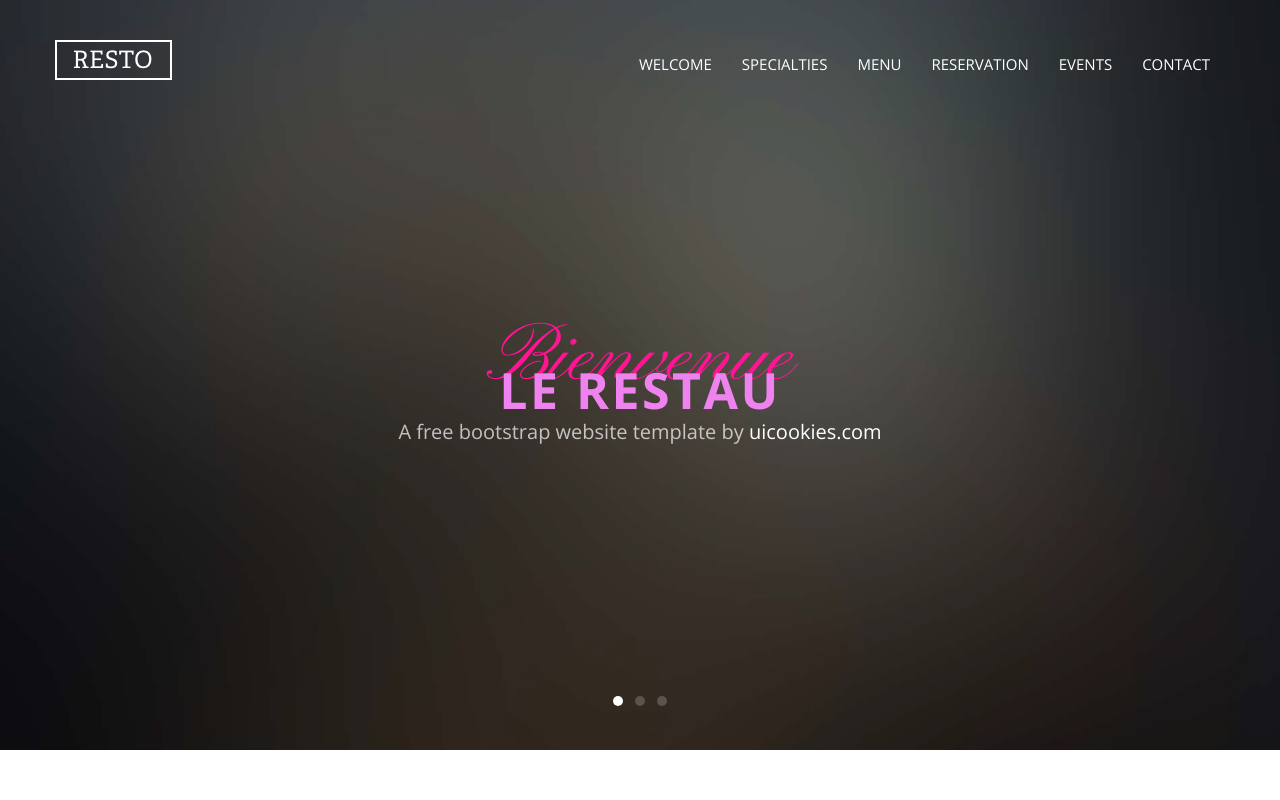
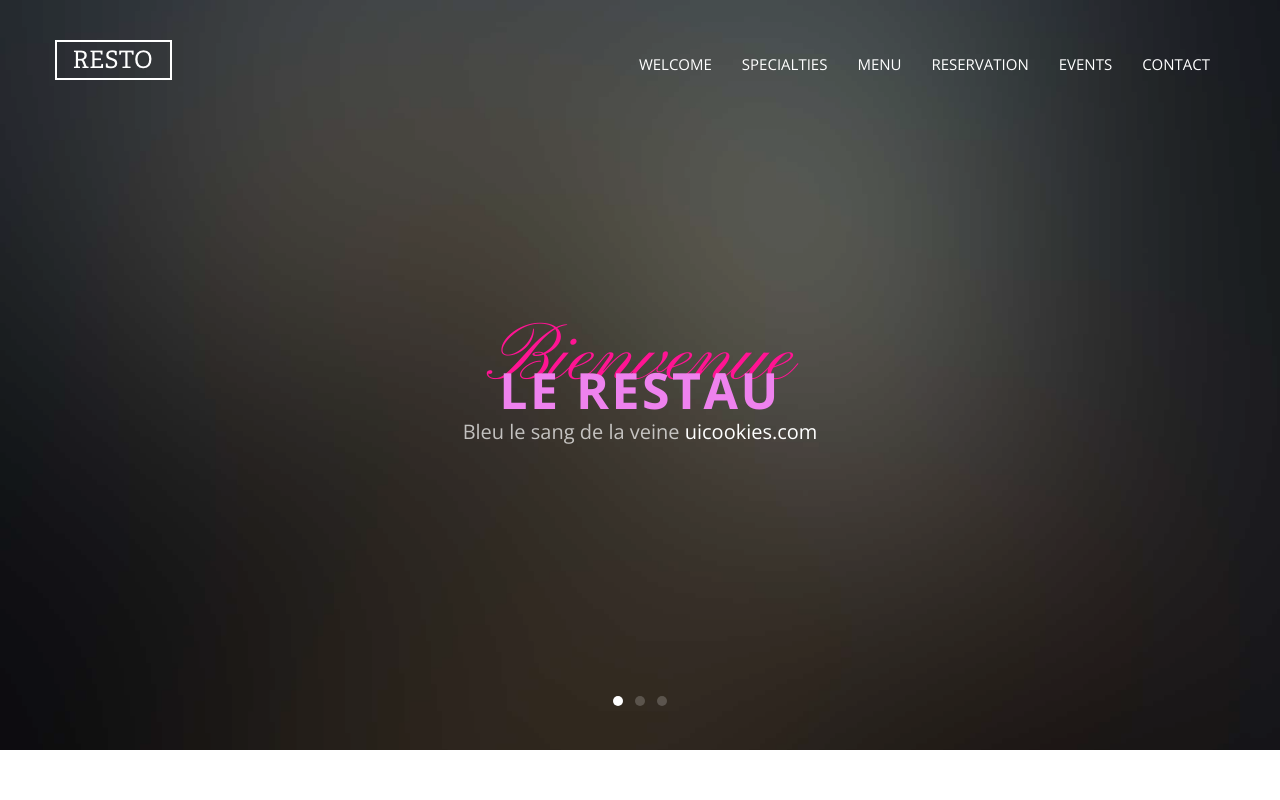
Before and after one commit to elisarenard/SiteResto, a website: page resto/index.html in a window 1280 px wide. Shown: the top 800 px of the page. Drawn offline with nearby package versions, Linux system fonts and the light colour scheme; files whose address does not match are found by name.

Commit message:
C'est ma version qu'on garde

```diff
--- a/resto/index.html
+++ b/resto/index.html
@@ -54,7 +54,7 @@
                 <div class="probootstrap-slider-text text-center probootstrap-animate probootstrap-heading">
                   <h1 class="primary-heading">Bienvenue</h1>
                   <h3 class="secondary-heading">Le restau</h3>
-                  <p class="sub-heading">A free bootstrap website template by <a href="https://uicookies.com">uicookies.com</a></p>
+                  <p class="sub-heading">Bleu le sang de la veine <a href="https://uicookies.com">uicookies.com</a></p>
                 </div>
               </div>
             </div>
@@ -67,7 +67,7 @@
                 <div class="probootstrap-slider-text text-center probootstrap-animate probootstrap-heading">
                   <h1 class="primary-heading">Diner</h1>
                   <h3 class="secondary-heading">Avec nous</h3>
-                  <p class="sub-heading">A free bootstrap website template by <a href="https://uicookies.com">uicookies.com</a></p>
+                  <p class="sub-heading">WSH bb <a href="https://uicookies.com">uicookies.com</a></p>
                 </div>
               </div>
             </div>
@@ -81,7 +81,7 @@
                 <div class="probootstrap-slider-text text-center probootstrap-animate probootstrap-heading">
                   <h1 class="primary-heading">Profitez</h1>
                   <h3 class="secondary-heading">Avec nous</h3>
-                  <p class="sub-heading">A free bootstrap website template by <a href="https://uicookies.com">uicookies.com</a></p>
+                  <p class="sub-heading">ptit boule qui chamboulle le mathis odic<a href="https://uicookies.com">uicookies.com</a></p>
                 </div>
               </div>
             </div>
```
